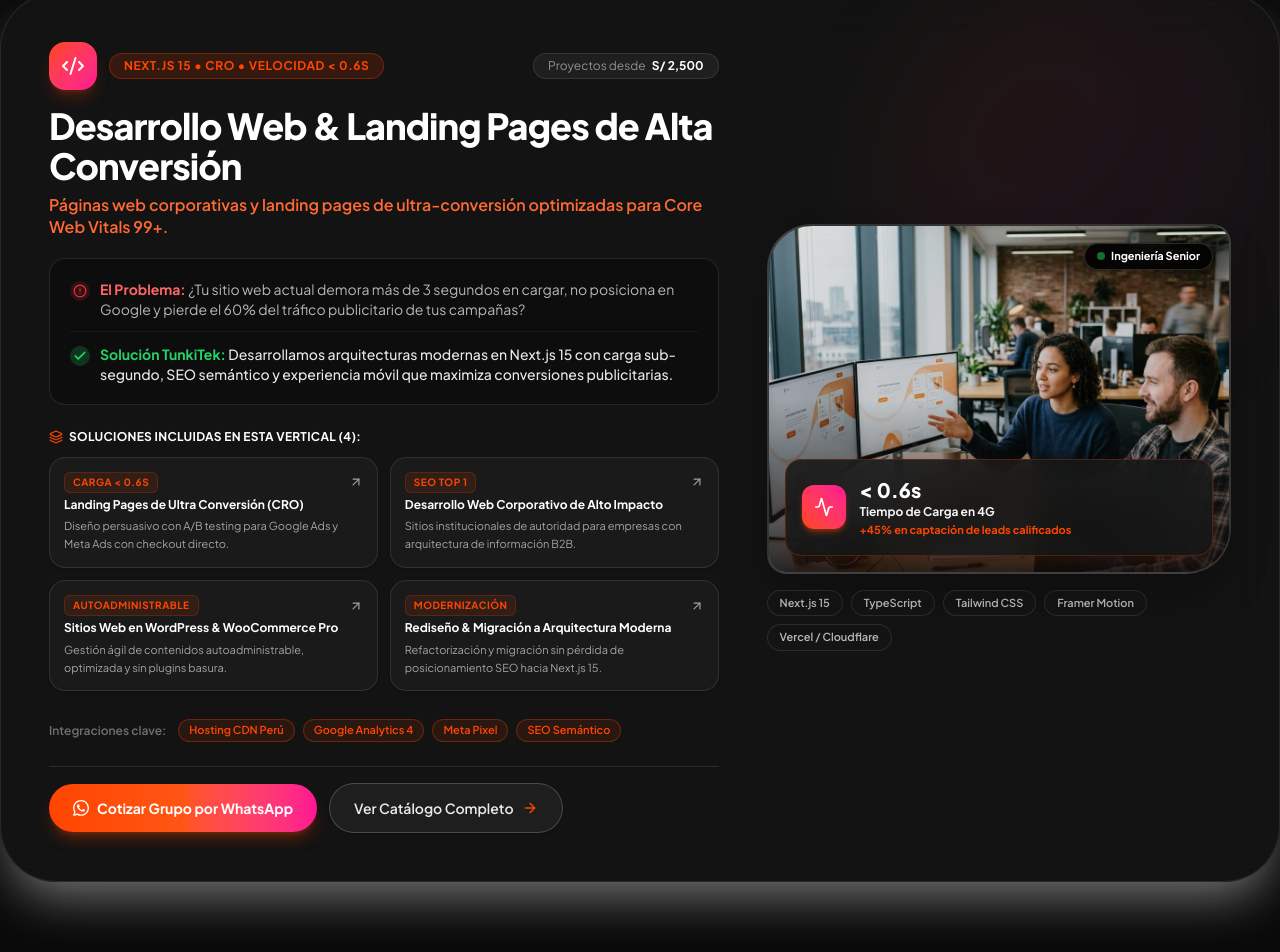
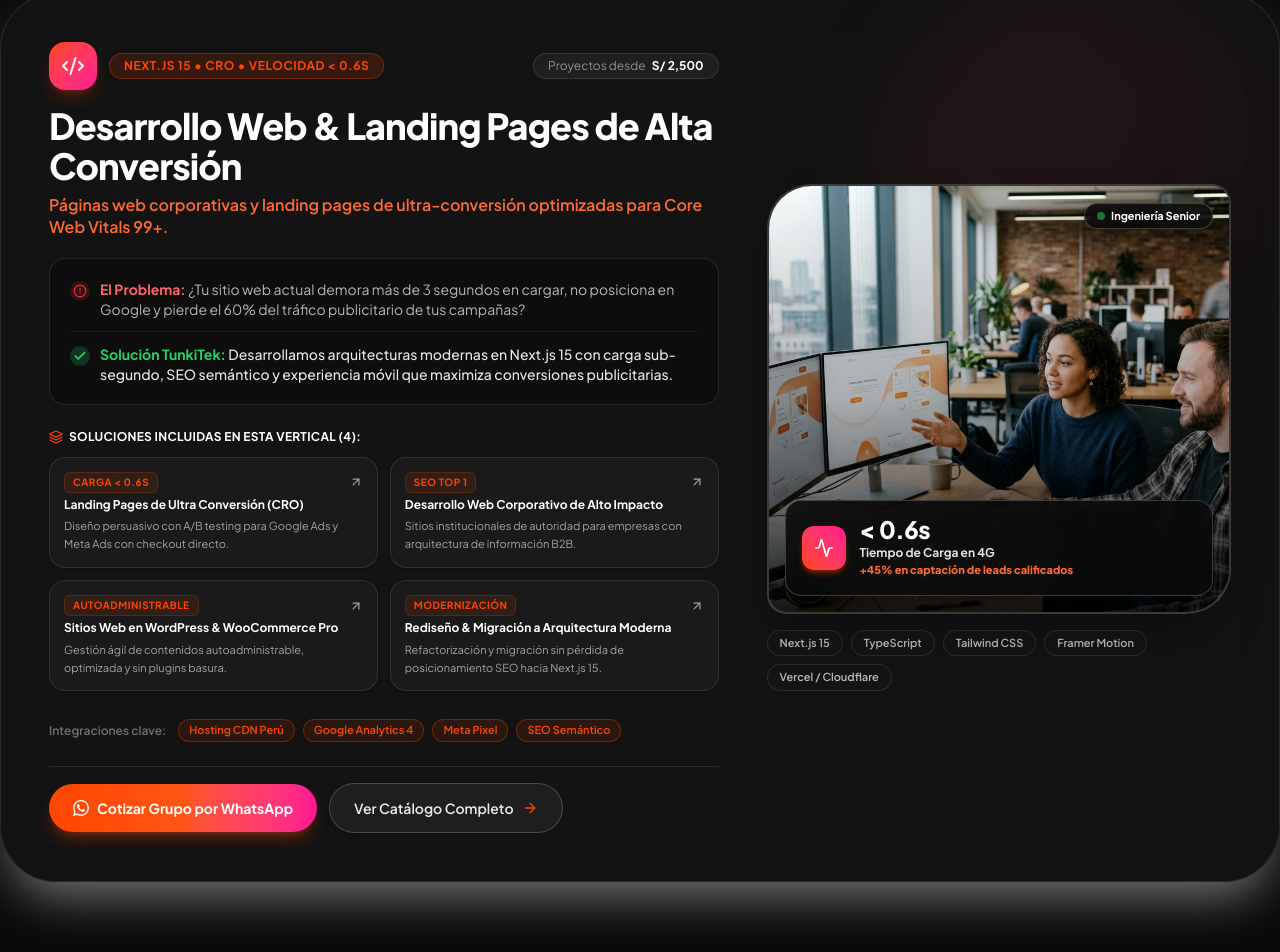
Before and after one commit to LudwinReyes/tunkitek, a Next.js app: page / in a window 1280 px wide. Shown: the part 2845-3797 px from the top of the page. Built offline with nearby package versions, Linux system fonts and the light colour scheme.

Commit message:
fix(services): ensure full-resolution unoptimized photography and high-contrast telemetry card across all service groups

```diff
--- a/components/sections/Services.tsx
+++ b/components/sections/Services.tsx
@@ -497,38 +497,37 @@
               </div>
 
               {/* Right Column: Photorealistic Visual & Telemetry */}
-              <div className="lg:col-span-5 relative">
-                <div className="relative rounded-[2.8rem] rounded-tr-[1.2rem] rounded-bl-[1.2rem] overflow-hidden border-2 border-neutral-200 dark:border-white/15 bg-gradient-to-b from-neutral-100 to-neutral-200 dark:from-[#1E1E1E] dark:to-[#0E0E0E] shadow-xl dark:shadow-2xl group">
-                  <div className="relative aspect-[4/3] w-full">
-                    <Image
-                      src={currentGroup.imageSrc}
-                      alt={currentGroup.imageAlt}
-                      fill
-                      sizes="(max-width: 768px) 100vw, (max-width: 1200px) 50vw, 600px"
-                      className="object-cover opacity-90 dark:opacity-85 group-hover:opacity-100 group-hover:scale-105 transition-all duration-700 ease-out"
-                      referrerPolicy="no-referrer"
-                    />
-                    {/* Gradient overlay */}
-                    <div className="absolute inset-0 bg-gradient-to-t from-black/75 dark:from-[#0A0A0A] via-transparent to-transparent opacity-85" />
-                  </div>
+              <div className="lg:col-span-5 relative flex flex-col justify-center">
+                <div className="relative rounded-[2.8rem] rounded-tr-[1.2rem] rounded-bl-[1.2rem] overflow-hidden border-2 border-neutral-200 dark:border-white/15 bg-neutral-900 shadow-xl dark:shadow-2xl group w-full h-[320px] sm:h-[380px] lg:h-[430px]">
+                  <Image
+                    key={currentGroup.id}
+                    src={currentGroup.imageSrc}
+                    alt={currentGroup.imageAlt}
+                    fill
+                    priority
+                    unoptimized
+                    className="object-cover object-center group-hover:scale-105 transition-transform duration-700 ease-out"
+                  />
+                  {/* Subtle bottom gradient overlay for maximum contrast with HUD */}
+                  <div className="absolute inset-0 bg-gradient-to-t from-black/85 via-black/25 to-transparent pointer-events-none" />
 
-                  {/* Floating Metric Pill Inside Image */}
+                  {/* High-Contrast Floating Metric Card Inside Image */}
                   <div className="absolute bottom-4 left-4 right-4 z-10">
-                    <div className="glass-card-glow rounded-2xl p-4 flex items-center gap-3.5 backdrop-blur-xl border border-[#FF4500]/40">
+                    <div className="rounded-2xl p-4 flex items-center gap-3.5 backdrop-blur-2xl bg-neutral-950/90 border border-white/20 shadow-2xl shadow-black/50">
                       <div className="w-11 h-11 rounded-xl bg-gradient-to-tr from-[#FF4500] to-[#FF1493] flex items-center justify-center text-white shadow-md shadow-[#FF4500]/40 flex-shrink-0">
-                        <Activity className="w-5 h-5" />
+                        <Activity className="w-5 h-5 text-white" />
                       </div>
-                      <div>
-                        <div className="text-xl font-black text-white">{currentGroup.metrics.value}</div>
-                        <div className="text-xs text-white/95 font-bold">{currentGroup.metrics.label}</div>
-                        <div className="text-[11px] text-[#FF4500] font-bold mt-0.5">{currentGroup.metrics.subLabel}</div>
+                      <div className="min-w-0">
+                        <div className="text-2xl font-black text-white tracking-tight leading-none mb-1">{currentGroup.metrics.value}</div>
+                        <div className="text-xs text-neutral-200 font-bold leading-tight">{currentGroup.metrics.label}</div>
+                        <div className="text-[11px] text-[#FF6A33] font-extrabold mt-0.5">{currentGroup.metrics.subLabel}</div>
                       </div>
                     </div>
                   </div>
 
                   {/* Top Status Badge */}
                   <div className="absolute top-4 right-4 z-10">
-                    <span className="inline-flex items-center gap-1.5 px-3 py-1 rounded-full text-[11px] font-bold bg-black/85 backdrop-blur-md text-white border border-white/15 shadow-md">
+                    <span className="inline-flex items-center gap-1.5 px-3 py-1 rounded-full text-[11px] font-bold bg-neutral-950/85 backdrop-blur-md text-white border border-white/20 shadow-md">
                       <span className="w-2 h-2 rounded-full bg-[#25D366] animate-pulse" />
                       Ingeniería Senior
                     </span>
```
Also changed, not shown: public/assets/services/ecommerce-catalogos.jpg, public/assets/services/saas-apps.jpg.
